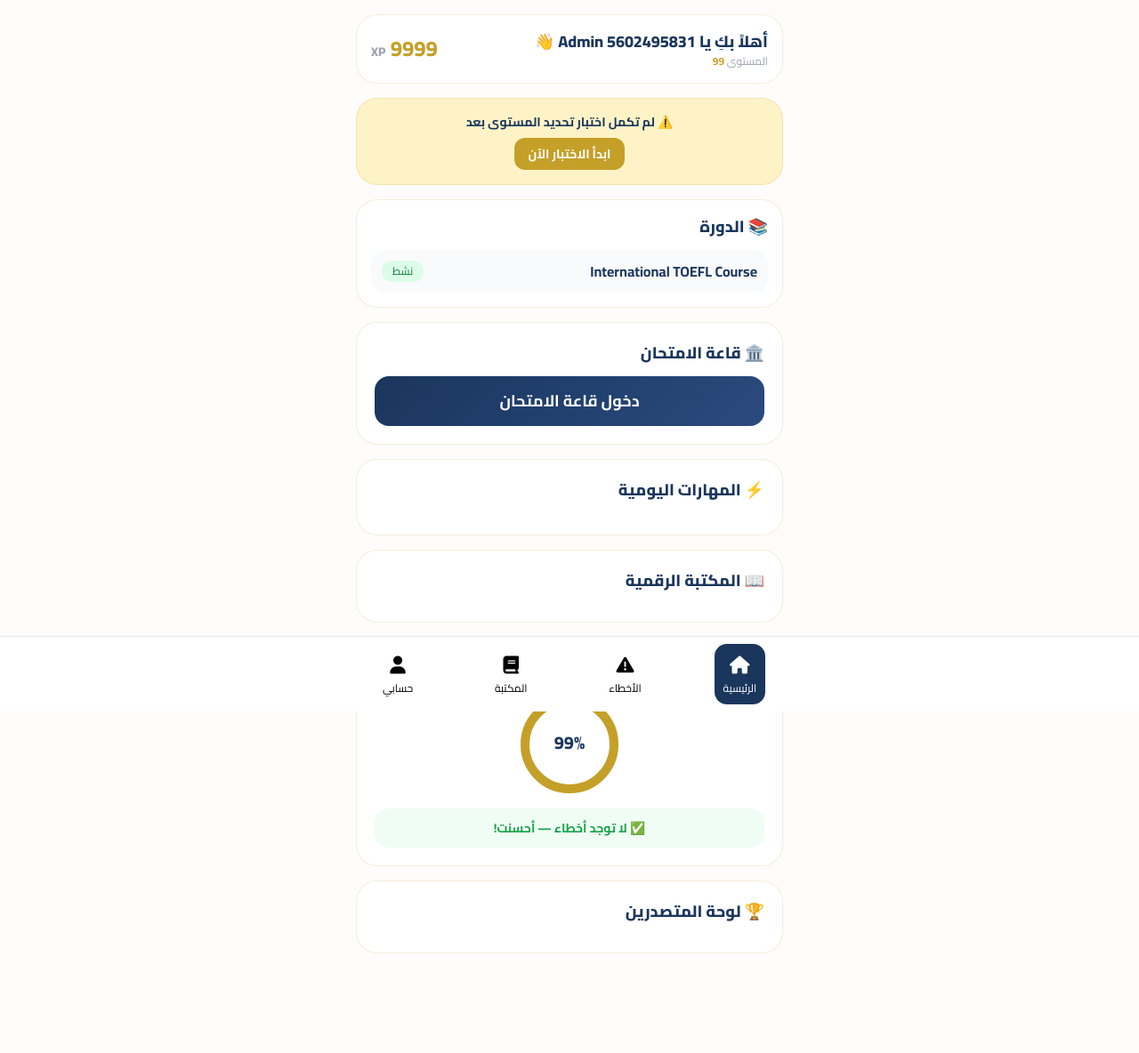
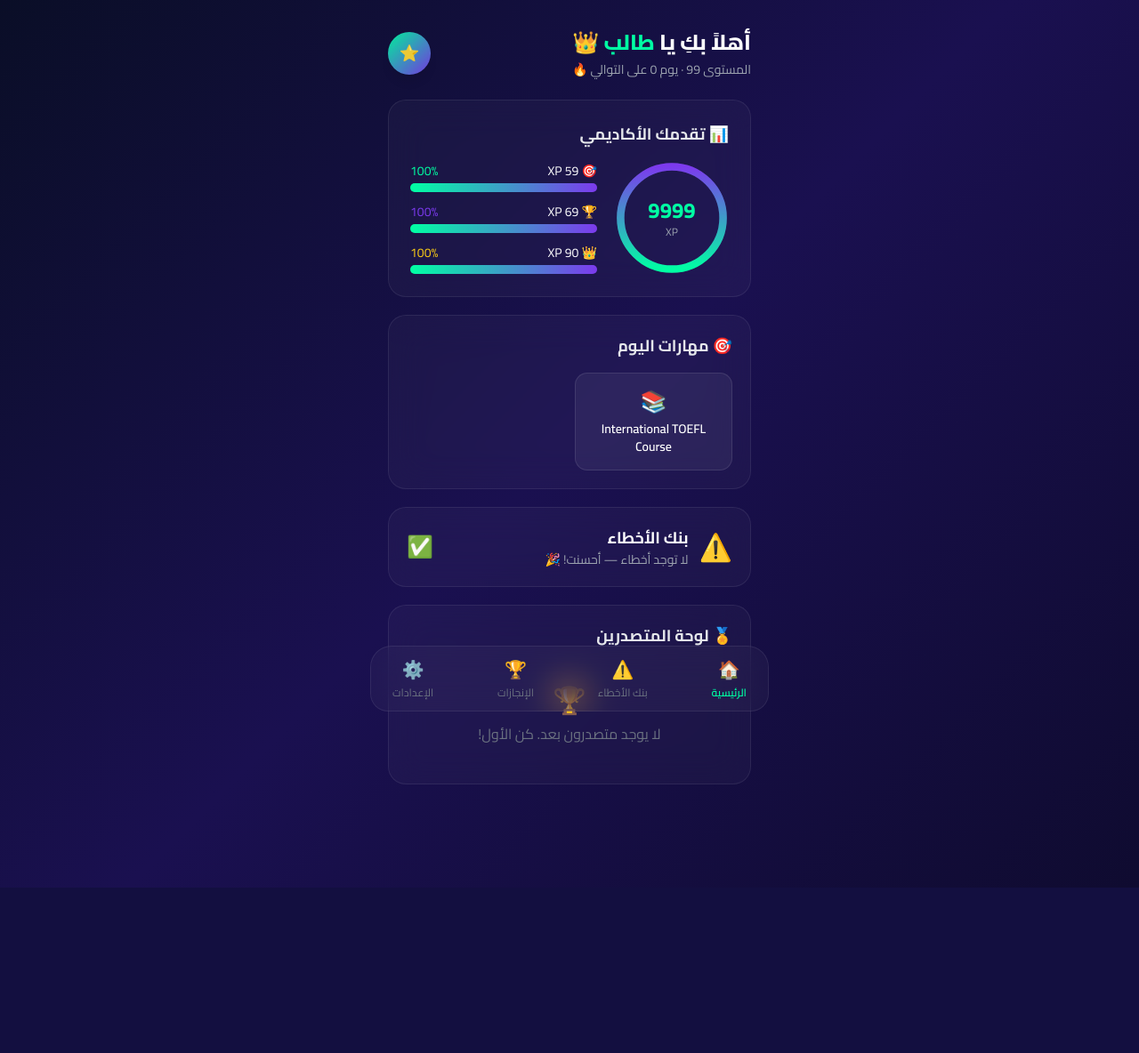
Before and after one commit to newtoeflibt2026-max/academy, a Flask app: page /dashboard in a window 1280 px wide. Shown: the whole page at 89% size. After the commit the page ends 998 px from the top, so only its background shows below. Run offline with Flask 3, Linux system fonts and the light colour scheme; data comes from the database, SQL or seed files in the repository; data that the repository does not hold is empty; some libraries are stand-ins or nearby versions.

Commit message:
Fix: /dashboard route + Procfile gunicorn run_webapp:app + dashboard.html full UI

```diff
--- a/requirements.txt
+++ b/requirements.txt
@@ -5,5 +5,3 @@ flask-cors>=5.0
 gunicorn>=23.0
 python-dotenv>=1.0
 apscheduler>=3.10
-SpeechRecognition>=3.10
-pydub>=0.25
--- a/templates/dashboard.html
+++ b/templates/dashboard.html
@@ -2,198 +2,218 @@
 <html lang="ar" dir="rtl">
 <head>
     <meta charset="UTF-8">
-<meta name="viewport" content="width=device-width, initial-scale=1.0, maximum-scale=1.0, user-scalable=no">
-<title>أكاديمية يامن | لوحة التحكم</title>
+    <meta name="viewport" content="width=device-width, initial-scale=1.0">
+    <title>يمن أكاديمي – لوحة التحكم</title>
     <script src="https://cdn.tailwindcss.com"></script>
-<link rel="stylesheet" href="https://cdnjs.cloudflare.com/ajax/libs/font-awesome/6.5.1/css/all.min.css">
     <link href="https://fonts.googleapis.com/css2?family=Cairo:wght@400;600;700;800&display=swap" rel="stylesheet">
+    <script>
+        tailwind.config = {
+            theme: {
+                extend: {
+                    fontFamily: { 'cairo': ['Cairo', 'sans-serif'] },
+                    colors: {
+                        'dark': '#0A0E27',
+                        'neon': '#00FFA3',
+                        'purp': '#7C3AED',
+                        'card': '#111640',
+                    }
+                }
+            }
+        }
+    </script>
     <style>
-  * { font-family: "Cairo", sans-serif; }
-  body { background: #fdfcfb; }
-  .glass { background: rgba(255,255,255,0.85); backdrop-filter: blur(14px); border: 1px solid rgba(197,160,40,0.18); border-radius: 24px; }
-  .navy { color: #1a365d; } .gold { color: #c5a028; }
-  .skill-btn { background: #fff; border: 2px solid #e5e7eb; border-radius: 18px; padding: 16px 10px; text-align: center; cursor: pointer; transition: all 0.2s; }
-  .skill-btn:hover, .skill-btn:active { border-color: #c5a028; transform: translateY(-2px); box-shadow: 0 6px 20px rgba(197,160,40,0.18); }
-  .skill-btn:active { transform: scale(0.96); }
-  .btn-primary { background: linear-gradient(135deg, #1a365d, #2a4a7f); color: #fff; border-radius: 16px; padding: 14px 24px; font-weight: 700; cursor: pointer; transition: all 0.3s; border: none; }
-  .btn-primary:hover { transform: translateY(-2px); box-shadow: 0 8px 25px rgba(26,54,93,0.3); }
-  .nav-item { padding: 10px; border-radius: 14px; text-align: center; cursor: pointer; transition: all 0.2s; }
-  .nav-item.active { background: #1a365d; color: #fff; }
-  .toast { position: fixed; top: 20px; left: 50%; transform: translateX(-50%); z-index: 2000; padding: 12px 24px; border-radius: 12px; color: #fff; font-weight: 600; animation: slideDown 0.3s ease; }
-  @keyframes slideDown { from { transform: translateX(-50%) translateY(-100%); opacity: 0; } }
+        * { font-family: 'Cairo', sans-serif; }
+        body { background: linear-gradient(135deg, #0A0E27 0%, #1A1050 50%, #0F0B30 100%); min-height: 100vh; }
+        .glass-card { background: rgba(255,255,255,0.03); backdrop-filter: blur(20px); -webkit-backdrop-filter: blur(20px); border: 1px solid rgba(255,255,255,0.08); border-radius: 20px; }
+        .glass-btn { background: rgba(255,255,255,0.06); border: 1px solid rgba(255,255,255,0.1); border-radius: 14px; transition: all 0.3s ease; }
+        .glass-btn:hover { background: rgba(0,255,163,0.1); border-color: #00FFA3; transform: translateY(-2px); }
+        .progress-ring-circle { transition: stroke-dashoffset 0.8s ease; transform: rotate(-90deg); transform-origin: 50% 50%; }
+        .xp-bar { background: linear-gradient(90deg, #00FFA3 0%, #7C3AED 100%); border-radius: 20px; height: 10px; transition: width 1s ease; }
+        @keyframes pulse { 0%,100%{opacity:.4} 50%{opacity:1} }
+        .pulse-star { animation: pulse 2s infinite; }
+        .hover-glow:hover { box-shadow: 0 0 30px rgba(0,255,163,0.15); }
+        .bottom-nav-item { color: #6B7280; transition: all 0.3s ease; }
+        .bottom-nav-item.active { color: #00FFA3; }
+        ::-webkit-scrollbar { width: 4px; }
+        ::-webkit-scrollbar-track { background: transparent; }
+        ::-webkit-scrollbar-thumb { background: rgba(255,255,255,0.1); border-radius: 10px; }
     </style>
 </head>
-<body class="min-h-screen pb-24">
+<body class="text-white pb-24">
+    <div class="max-w-md mx-auto px-5 pt-8">
 
-<div class="max-w-lg mx-auto p-4 space-y-4">
+        <!-- الشريط العلوي -->
+        <div class="flex items-center justify-between mb-6">
+            <div>
+                <h1 class="text-2xl font-extrabold">
+                    أهلاً بكِ يا <span class="text-neon">{{ student.first_name or 'طالب' }}</span> 👑
+                </h1>
+                <p class="text-gray-400 text-sm mt-1">
+                    المستوى {{ student.level or 0 }} · يوم {{ student.streak or 0 }} على التوالي 🔥
+                </p>
+            </div>
+            <div class="w-12 h-12 rounded-full bg-gradient-to-br from-neon to-purp flex items-center justify-center text-lg font-bold shadow-lg pulse-star">⭐</div>
+        </div>
 
-  <!-- TOP BAR -->
-  <div class="glass p-4 flex justify-between items-center">
+        <!-- بطاقة التقدم الدائري -->
+        <div class="glass-card p-6 mb-5 hover-glow">
+            <h2 class="text-lg font-bold mb-4 text-gray-200">📊 تقدمك الأكاديمي</h2>
+            <div class="flex items-center justify-center gap-5">
+                <div class="relative w-32 h-32">
+                    <svg class="w-full h-full" viewBox="0 0 120 120">
+                        <circle cx="60" cy="60" r="54" fill="none" stroke="rgba(255,255,255,0.08)" stroke-width="8"/>
+                        <circle cx="60" cy="60" r="54" fill="none" stroke="url(#gradient)" stroke-width="8" stroke-linecap="round"
+                            stroke-dasharray="339.292"
+                            stroke-dashoffset="{{ 339.292 * (1 - (student.xp or 0) / 90) if (student.xp or 0) < 90 else 0 }}"
+                            class="progress-ring-circle"/>
+                        <defs>
+                            <linearGradient id="gradient" x1="0%" y1="0%" x2="100%" y2="0%">
+                                <stop offset="0%" stop-color="#00FFA3"/><stop offset="100%" stop-color="#7C3AED"/>
+                            </linearGradient>
+                        </defs>
+                    </svg>
+                    <div class="absolute inset-0 flex flex-col items-center justify-center">
+                        <span class="text-2xl font-extrabold text-neon">{{ student.xp or 0 }}</span>
+                        <span class="text-xs text-gray-400">XP</span>
+                    </div>
+                </div>
+                <div class="space-y-3 flex-1">
                     <div>
-      <h1 class="text-lg font-extrabold navy">أهلاً بكِ يا <span id="studentName">{{ student.name if student else 'طالب' }}</span> 👋</h1>
-      <p class="text-xs text-gray-400">المستوى <span class="font-bold gold">{{ student.level if student else 1 }}</span></p>
+                        <div class="flex justify-between text-sm mb-1"><span>🎯 59 XP</span><span class="text-neon">{{ ((student.xp or 0)/59*100)|int if (student.xp or 0)<59 else 100 }}%</span></div>
+                        <div class="w-full bg-white/5 rounded-full h-2.5"><div class="xp-bar" style="width: {{ ((student.xp or 0)/59*100)|int if (student.xp or 0)<59 else 100 }}%"></div></div>
                     </div>
-    <div class="text-right">
-      <div class="text-2xl font-extrabold gold">{{ student.xp if student else 0 }} <span class="text-sm text-gray-400">XP</span></div>
+                    <div>
+                        <div class="flex justify-between text-sm mb-1"><span>🏆 69 XP</span><span class="text-purp">{{ ((student.xp or 0)/69*100)|int if (student.xp or 0)<69 else 100 }}%</span></div>
+                        <div class="w-full bg-white/5 rounded-full h-2.5"><div class="xp-bar" style="width: {{ ((student.xp or 0)/69*100)|int if (student.xp or 0)<69 else 100 }}%"></div></div>
+                    </div>
+                    <div>
+                        <div class="flex justify-between text-sm mb-1"><span>👑 90 XP</span><span class="text-yellow-400">{{ ((student.xp or 0)/90*100)|int if (student.xp or 0)<90 else 100 }}%</span></div>
+                        <div class="w-full bg-white/5 rounded-full h-2.5"><div class="xp-bar bg-yellow-400" style="width: {{ ((student.xp or 0)/90*100)|int if (student.xp or 0)<90 else 100 }}%"></div></div>
+                    </div>
+                </div>
             </div>
         </div>
 
-  <!-- PLACEMENT STATUS -->
-  {% if placement %}
-  <div class="glass p-4 text-center" style="background:#d1fae5;">
-    <p class="text-sm font-bold navy">✅ تم تحديد مستواك: <span class="gold text-lg">{{ placement.level }}</span></p>
-    <p class="text-xs text-gray-500">{{ placement.score }}/{{ placement.total }}</p>
-  </div>
-  {% else %}
-  <div class="glass p-4 text-center" style="background:#fef3c7;">
-    <p class="text-sm font-bold navy">⚠️ لم تكمل اختبار تحديد المستوى بعد</p>
-    <a href="/placement?user_id={{ student_id }}" class="inline-block mt-2 px-4 py-2 bg-gold text-white rounded-xl text-sm font-bold" style="background:#c5a028;">ابدأ الاختبار الآن</a>
-  </div>
-  {% endif %}
-
-  <!-- COURSE -->
-  <div class="glass p-4">
-    <h2 class="text-lg font-extrabold navy mb-3">📚 الدورة</h2>
+        <!-- المهارات -->
+        <div class="glass-card p-5 mb-5 hover-glow">
+            <h2 class="text-lg font-bold mb-4 text-gray-200">🎯 مهارات اليوم</h2>
+            <div class="grid grid-cols-2 gap-3">
+                {% if courses %}
                     {% for course in courses %}
-    <div class="flex justify-between items-center p-3 bg-gray-50 rounded-2xl">
-      <span class="font-bold navy">{{ course.title }}</span>
-      <span class="text-xs px-3 py-1 bg-green-100 text-green-700 rounded-full">نشط</span>
-    </div>
-    {% endfor %}
-  </div>
-
-  <!-- EXAM HALL -->
-  <div class="glass p-5">
-    <h2 class="text-lg font-extrabold navy mb-3">🏛️ قاعة الامتحان</h2>
-    <button class="btn-primary w-full text-lg" onclick="showToast('قاعة الامتحان ستتوفر قريباً!', 'info')">دخول قاعة الامتحان</button>
-  </div>
-
-  <!-- DAILY SKILLS -->
-  <div class="glass p-5">
-    <h2 class="text-lg font-extrabold navy mb-4">⚡ المهارات اليومية</h2>
-    <div class="grid grid-cols-3 gap-3">
-      {% for skill in skills %}
-      <button class="skill-btn" onclick="launchSkill({{ skill.id }}, '{{ skill.skill_type }}', {{ skill.time_limit }})">
-        <div class="text-xl mb-1"><i class="fas {{ skill.icon or 'fa-star' }} gold"></i></div>
-        <div class="text-xs font-bold navy">{{ skill.title }}</div>
+                    <button onclick="startSkill('{{ course.skill_type or 'skill' }}', {{ course.id or 0 }}, {{ course.time_limit or 45 }})"
+                        class="glass-btn p-4 text-center text-sm font-semibold hover:border-neon">
+                        <span class="text-2xl block mb-1">
+                            {% if 'محادثه' in course.title or 'محادثة' in course.title %}💬
+                            {% elif 'كلمات' in course.title %}📝
+                            {% elif 'جمل' in course.title %}🧩
+                            {% elif 'ايميل' in course.title or 'إيميل' in course.title %}✉️
+                            {% elif 'استماع' in course.title or 'تكرار' in course.title %}🎧
+                            {% else %}📚{% endif %}
+                        </span>
+                        {{ course.title or course.skill_type or 'مهارة' }}
                     </button>
                     {% endfor %}
+                {% else %}
+                    <button class="glass-btn p-4 text-center text-sm font-semibold hover:border-neon"><span class="text-2xl block mb-1">💬</span>محادثة 45s</button>
+                    <button class="glass-btn p-4 text-center text-sm font-semibold hover:border-neon"><span class="text-2xl block mb-1">📝</span>إكمال كلمات</button>
+                    <button class="glass-btn p-4 text-center text-sm font-semibold hover:border-neon"><span class="text-2xl block mb-1">🧩</span>ترتيب جمل</button>
+                    <button class="glass-btn p-4 text-center text-sm font-semibold hover:border-neon"><span class="text-2xl block mb-1">✉️</span>كتابة إيميل</button>
+                    <button class="glass-btn p-4 text-center text-sm font-semibold hover:border-neon"><span class="text-2xl block mb-1">🎧</span>استماع وتكرار</button>
+                {% endif %}
             </div>
         </div>
 
-  <!-- LIBRARY -->
-  <div class="glass p-5">
-    <h2 class="text-lg font-extrabold navy mb-3">📖 المكتبة الرقمية</h2>
-    <div class="space-y-2">
-      {% for item in library_items %}
-      <a href="{{ item.file_path or item.external_url or '#' }}" target="_blank" class="block p-3 bg-gray-50 rounded-2xl hover:bg-gray-100 transition">
-        <span class="text-sm font-bold navy">{{ item.title }}</span>
-        <span class="text-xs text-gray-400 mr-2">{{ item.item_type }}</span>
-      </a>
-      {% endfor %}
-    </div>
-  </div>
-
-  <!-- PROGRESS + ERROR BANK -->
-  <div class="glass p-5">
-    <h2 class="text-lg font-extrabold navy mb-3">📊 تقدمك</h2>
-    <div class="flex justify-center mb-3">
-      <svg width="120" height="120" viewBox="0 0 120 120">
-        <circle cx="60" cy="60" r="50" fill="none" stroke="#e5e7eb" stroke-width="10"/>
-        <circle cx="60" cy="60" r="50" fill="none" stroke="#c5a028" stroke-width="10"
-          stroke-dasharray="314" stroke-dashoffset="{{ 314 * (1 - (student.xp|default(0)|int % 100) / 100) if student else 314 }}"
-          stroke-linecap="round" transform="rotate(-90 60 60)"/>
-        <text x="60" y="60" text-anchor="middle" dominant-baseline="middle" class="text-xl font-extrabold navy" fill="#1a365d">{{ (student.xp|default(0)|int % 100) if student else 0 }}%</text>
-      </svg>
-    </div>
-    <div class="p-3 rounded-2xl {% if error_count > 0 %}bg-red-50{% else %}bg-green-50{% endif %} text-center">
-      <p class="text-sm font-bold {% if error_count > 0 %}text-red-600{% else %}text-green-600{% endif %}">
+        <!-- بنك الأخطاء -->
+        <div class="glass-card p-5 mb-5 hover-glow cursor-pointer" onclick="openErrorBank()">
+            <div class="flex items-center justify-between">
+                <div class="flex items-center gap-3">
+                    <span class="text-3xl">⚠️</span>
+                    <div>
+                        <h3 class="font-bold text-lg">بنك الأخطاء</h3>
+                        <p class="text-gray-400 text-sm">
                             {% if error_count > 0 %}
-        🔴 لديك {{ error_count }} أخطاء معلقة — راجع الآن
+                            لديك <span class="text-red-400 font-bold">{{ error_count }}</span> أخطاء معلقة
                             {% else %}
-        ✅ لا توجد أخطاء — أحسنت!
+                            لا توجد أخطاء — أحسنت! 🎉
                             {% endif %}
                         </p>
                     </div>
                 </div>
+                {% if error_count > 0 %}
+                <button class="bg-red-500/20 text-red-400 px-4 py-2 rounded-xl text-sm font-bold border border-red-500/30 hover:bg-red-500/30 transition">راجع الآن ←</button>
+                {% else %}
+                <span class="text-2xl">✅</span>
+                {% endif %}
+            </div>
+        </div>
 
-  <!-- LEADERBOARD -->
-  <div class="glass p-5">
-    <h2 class="text-lg font-extrabold navy mb-3">🏆 لوحة المتصدرين</h2>
-    <div class="space-y-2">
-      {% for p in leaderboard %}
-      <div class="flex justify-between items-center p-2 rounded-xl {% if p.telegram_id == student_id|int %}bg-gold bg-opacity-10{% endif %}">
-        <span class="text-sm font-bold">{{ loop.index }}. {{ p.name or p.telegram_id }}</span>
-        <span class="text-sm font-bold gold">{{ p.xp }} XP</span>
+        <!-- المتصدرين -->
+        <div class="glass-card p-5 mb-5 hover-glow">
+            <h2 class="text-lg font-bold mb-4 text-gray-200">🏅 لوحة المتصدرين</h2>
+            {% if leaderboard %}
+            <div class="space-y-3">
+                {% for player in leaderboard %}
+                <div class="flex items-center justify-between p-3 rounded-xl {% if player.telegram_id == student.id %}bg-neon/10 border border-neon/30{% else %}bg-white/[0.02]{% endif %}">
+                    <div class="flex items-center gap-3">
+                        <span class="w-8 h-8 rounded-full flex items-center justify-center font-bold text-sm
+                            {% if loop.index==1 %}bg-yellow-400 text-black{% elif loop.index==2 %}bg-gray-300 text-black{% elif loop.index==3 %}bg-amber-600 text-white{% else %}bg-white/10 text-gray-400{% endif %}">{{ loop.index }}</span>
+                        <div>
+                            <p class="font-semibold">{{ player.first_name or player.username or 'طالب' }}</p>
+                            <p class="text-xs text-gray-400">مستوى {{ player.level or 0 }}</p>
+                        </div>
+                    </div>
+                    <span class="text-neon font-bold text-sm">{{ player.xp }} XP</span>
                 </div>
                 {% endfor %}
             </div>
+            {% else %}
+            <div class="text-center text-gray-500 py-6"><span class="text-3xl block mb-2">🏆</span><p>لا يوجد متصدرون بعد. كن الأول!</p></div>
+            {% endif %}
         </div>
 
     </div>
 
-<!-- BOTTOM NAV -->
-<div class="fixed bottom-0 left-0 right-0 bg-white border-t border-gray-200 px-4 py-2 z-50">
-  <div class="max-w-lg mx-auto flex justify-around">
-    <div class="nav-item active"><i class="fas fa-home text-xl"></i><div class="text-xs mt-1">الرئيسية</div></div>
-    <div class="nav-item" onclick="showToast('بنك الأخطاء — قيد التطوير', 'info')"><i class="fas fa-exclamation-triangle text-xl"></i><div class="text-xs mt-1">الأخطاء</div></div>
-    <div class="nav-item" onclick="showToast('المكتبة', 'info')"><i class="fas fa-book text-xl"></i><div class="text-xs mt-1">المكتبة</div></div>
-    <div class="nav-item" onclick="showToast('حسابي', 'info')"><i class="fas fa-user text-xl"></i><div class="text-xs mt-1">حسابي</div></div>
+    <!-- شريط التنقل السفلي -->
+    <div class="fixed bottom-0 left-0 right-0 glass-card rounded-t-3xl px-6 py-3 z-50 max-w-md mx-auto">
+        <div class="flex items-center justify-between">
+            <button class="bottom-nav-item active flex flex-col items-center gap-1 text-xs font-semibold" onclick="navigate('home')"><span class="text-xl">🏠</span>الرئيسية</button>
+            <button class="bottom-nav-item flex flex-col items-center gap-1 text-xs" onclick="openErrorBank()"><span class="text-xl">⚠️</span>بنك الأخطاء</button>
+            <button class="bottom-nav-item flex flex-col items-center gap-1 text-xs" onclick="navigate('achievements')"><span class="text-xl">🏆</span>الإنجازات</button>
+            <button class="bottom-nav-item flex flex-col items-center gap-1 text-xs" onclick="navigate('settings')"><span class="text-xl">⚙️</span>الإعدادات</button>
         </div>
     </div>
 
-<div id="toast" class="toast hidden"></div>
+    <script>
+        const STUDENT_ID  = {{ student.id or 0 }};
+        const STUDENT_XP  = {{ student.xp or 0 }};
+        const STUDENT_NAME = "{{ student.first_name or 'طالب' }}";
 
-<script>
-const STUDENT_ID = "{{ student_id }}";
-
-function showToast(msg, type="success") {
-  const t = document.getElementById("toast");
-  t.textContent = msg;
-  t.style.background = type==="success"?"#10b981":type==="error"?"#ef4444":"#f59e0b";
-  t.classList.remove("hidden");
-  setTimeout(() => t.classList.add("hidden"), 2500);
+        function navigate(p) {
+            if(p==='home') window.location.href='/dashboard/'+STUDENT_ID;
+            else showToast('ℹ️', 'قيد التطوير');
         }
-
-async function launchSkill(skillId, skillType, timeLimit) {
-  let seconds = timeLimit || 45;
-  showToast(`⏱️ لديك ${seconds} ثانية!`, "info");
-
-  const res = await fetch("/api/question/next", {
-    method: "POST",
-    headers: {"Content-Type":"application/json"},
-    body: JSON.stringify({ skill_id: skillId, student_id: STUDENT_ID })
-  });
-  const data = await res.json();
-  if (!data.question_text) {
-    showToast("لا توجد أسئلة حالياً", "error");
-    return;
+        function openErrorBank() { window.location.href='/error_bank/'+STUDENT_ID; }
+        function startSkill(st, cid, tl) {
+            showToast('🚀','جاري تحميل: '+st+' ⏱️ '+(tl||45)+'s');
+            if((tl||45)>5) setTimeout(()=>playBeep(), ((tl||45)-5)*1000);
         }
-
-  let timerInterval = setInterval(() => {
-    seconds--;
-    if (seconds <= 5 && seconds > 0) {
-      try { const ctx = new (window.AudioContext||window.webkitAudioContext)(); const o = ctx.createOscillator(), g = ctx.createGain(); o.connect(g); g.connect(ctx.destination); o.frequency.value=880; o.type="sine"; g.gain.value=0.3; o.start(); o.stop(ctx.currentTime+0.15); } catch(e) {}
+        function playBeep() {
+            try {
+                const ctx = new (window.AudioContext||window.webkitAudioContext)();
+                const osc=ctx.createOscillator(), g=ctx.createGain();
+                osc.connect(g); g.connect(ctx.destination);
+                osc.type='sine'; osc.frequency.value=880; g.gain.value=0.3;
+                osc.start(); osc.stop(ctx.currentTime+0.3);
+                showToast('⏰','تنبيه! تبقى 5 ثوانٍ');
+            }catch(e){console.log(e)}
         }
-    if (seconds <= 0) { clearInterval(timerInterval); showToast("⏰ انتهى الوقت!", "error"); }
-  }, 1000);
-
-  const opts = [data.option_a, data.option_b, data.option_c, data.option_d].filter(Boolean);
-  const answer = prompt(`${data.question_text}\n\n${opts.map((o,i) => `${String.fromCharCode(65+i)}) ${o}`).join('\n')}`);
-  clearInterval(timerInterval);
-
-  if (answer && answer.toUpperCase() === data.correct_answer?.toUpperCase()) {
-    await fetch("/api/student/xp", {
-      method: "POST", headers: {"Content-Type":"application/json"},
-      body: JSON.stringify({ student_id: STUDENT_ID, xp: 10 })
-    });
-    showToast("✅ إجابة صحيحة! +10 XP");
-  } else {
-    try { await fetch("/api/error_bank/add", { method: "POST", headers: {"Content-Type":"application/json"}, body: JSON.stringify({ student_id: STUDENT_ID, question_id: data.id, skill_type: skillType }) }); } catch(e) {}
-    showToast(`❌ خطأ! الصحيح: ${data.correct_answer}`, "error");
+        function showToast(icon,msg) {
+            const el=document.getElementById('toast')||(()=>{const d=document.createElement('div');d.id='toast';d.className='fixed top-6 left-1/2 -translate-x-1/2 bg-card border border-white/10 text-white px-5 py-3 rounded-2xl shadow-2xl z-[100] text-sm font-semibold transition-all duration-300 opacity-0 translate-y-10 flex items-center gap-2';document.body.appendChild(d);return d;})();
+            el.innerHTML=`<span class="text-xl">${icon}</span> ${msg}`;
+            el.classList.remove('opacity-0','translate-y-10');el.classList.add('opacity-100','translate-y-0');
+            setTimeout(()=>{el.classList.add('opacity-0','translate-y-10');el.classList.remove('opacity-100','translate-y-0')},3000);
         }
-  setTimeout(() => location.reload(), 1200);
-}
+        document.addEventListener('DOMContentLoaded',()=>{if(STUDENT_XP===0)showToast('🌟','أهلاً بك في أول يوم في طريق النجاح!');});
     </script>
 </body>
 </html>
```
Also changed, not shown: railway.json (+6 -2 lines), run_webapp.py (+119 -236 lines), 1 other file. Lines whose indentation alone changed are shown as unchanged.
